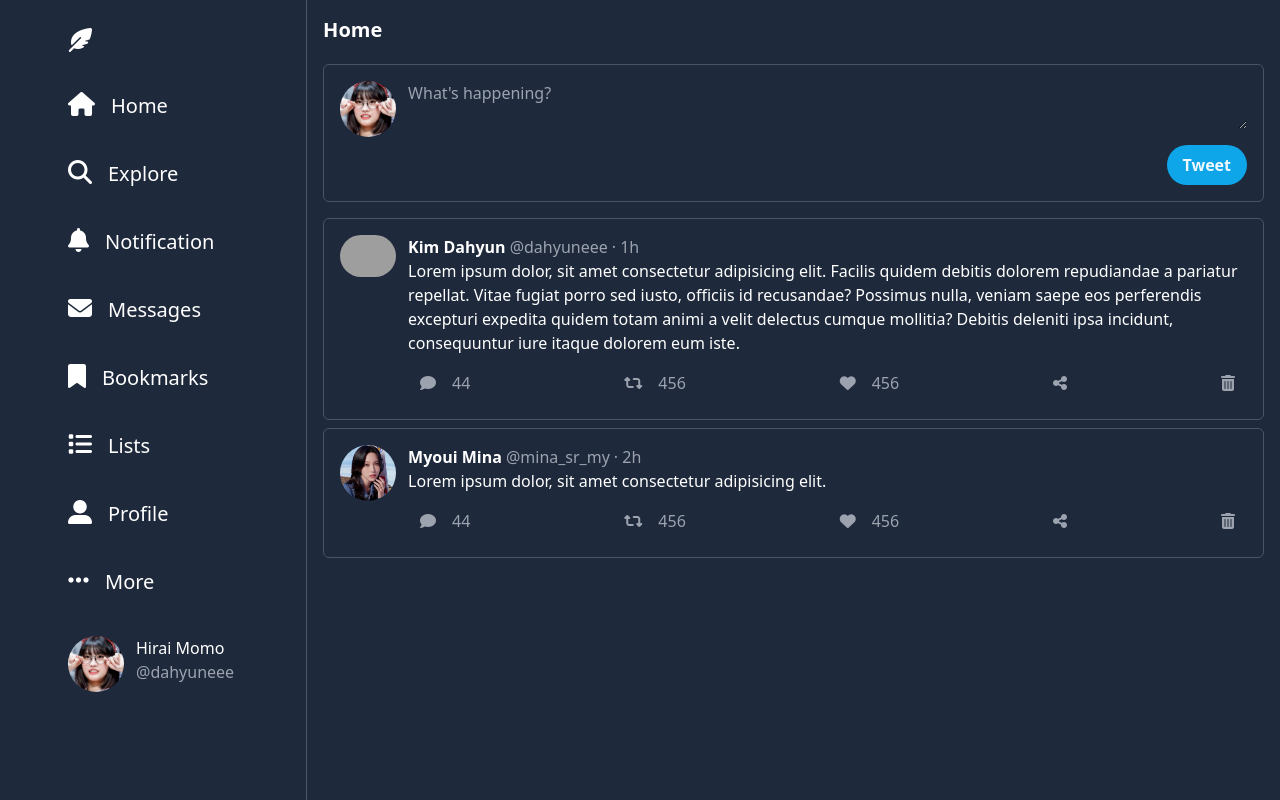
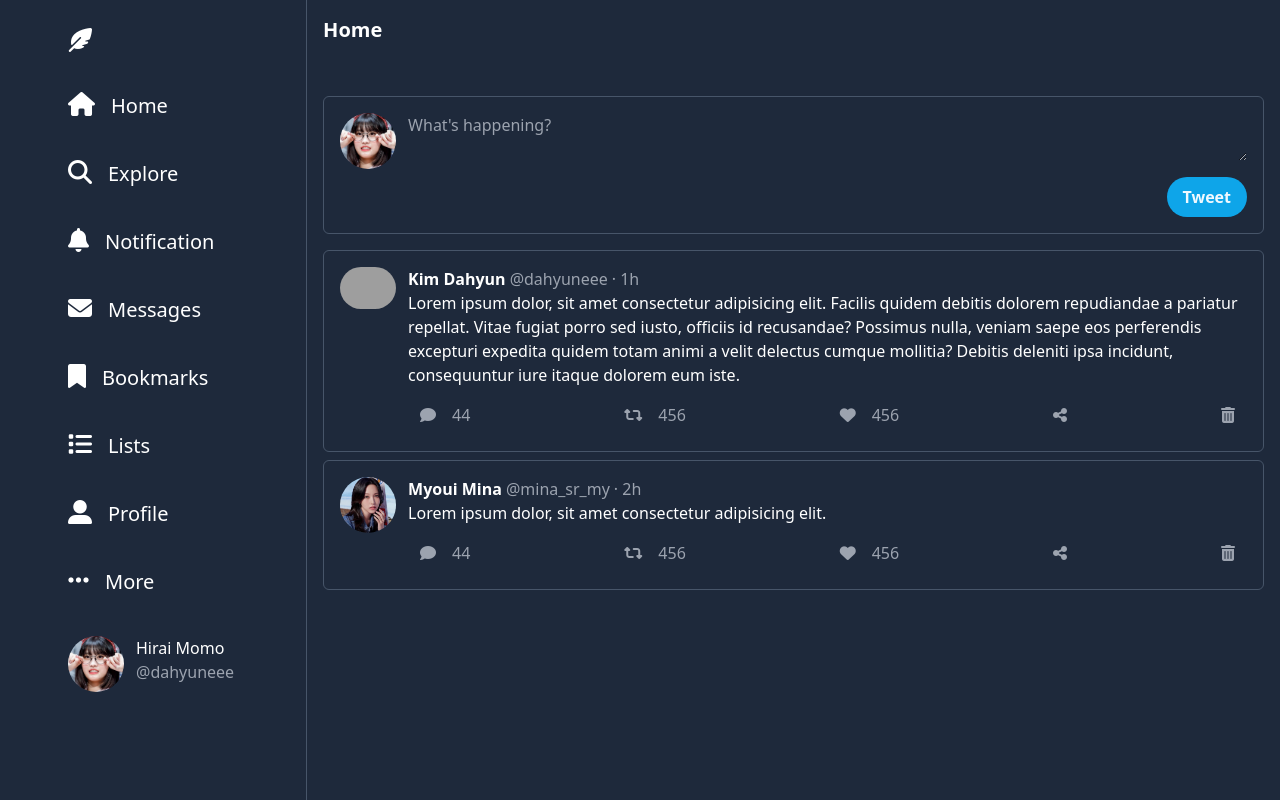
Before and after one commit to AdhyWiranto44/cendra-ui, a website: page src/index.html in a window 1280 px wide. Drawn offline with nearby package versions, Linux system fonts and the light colour scheme; files that its build step writes are made by us from their sources; grey boxes are pictures that could not be loaded.

Commit message:
fix: home header

```diff
--- a/src/index.html
+++ b/src/index.html
@@ -56,10 +56,12 @@
     </div>
   </div>
   <div class="container-fluid h-screen overflow-y-auto">
-    <div id="cendra-title" class="p-4 fixed bg-slate-800 w-full">
-      <h1 class="font-bold text-xl">Home</h1>
+    <div id="cendra-header" class="flex p-4 bg-slate-800 w-full fixed items-center">
+      <div id="cendra-title">
+        <h1 class="font-bold text-xl">Home</h1>
+      </div>
     </div>
-    <div id="cendra-tweet-input" class="mt-16 m-4 border border-slate-600 p-4 rounded-md flex">
+    <div id="cendra-tweet-input" class="mt-24 m-4 border border-slate-600 p-4 rounded-md flex">
       <div id="user-photo-profile" class="w-14 flex-shrink-0 mr-3">
         <img class="rounded-full" src="/src/img/momo.jpg" alt="momo">
       </div>
```
